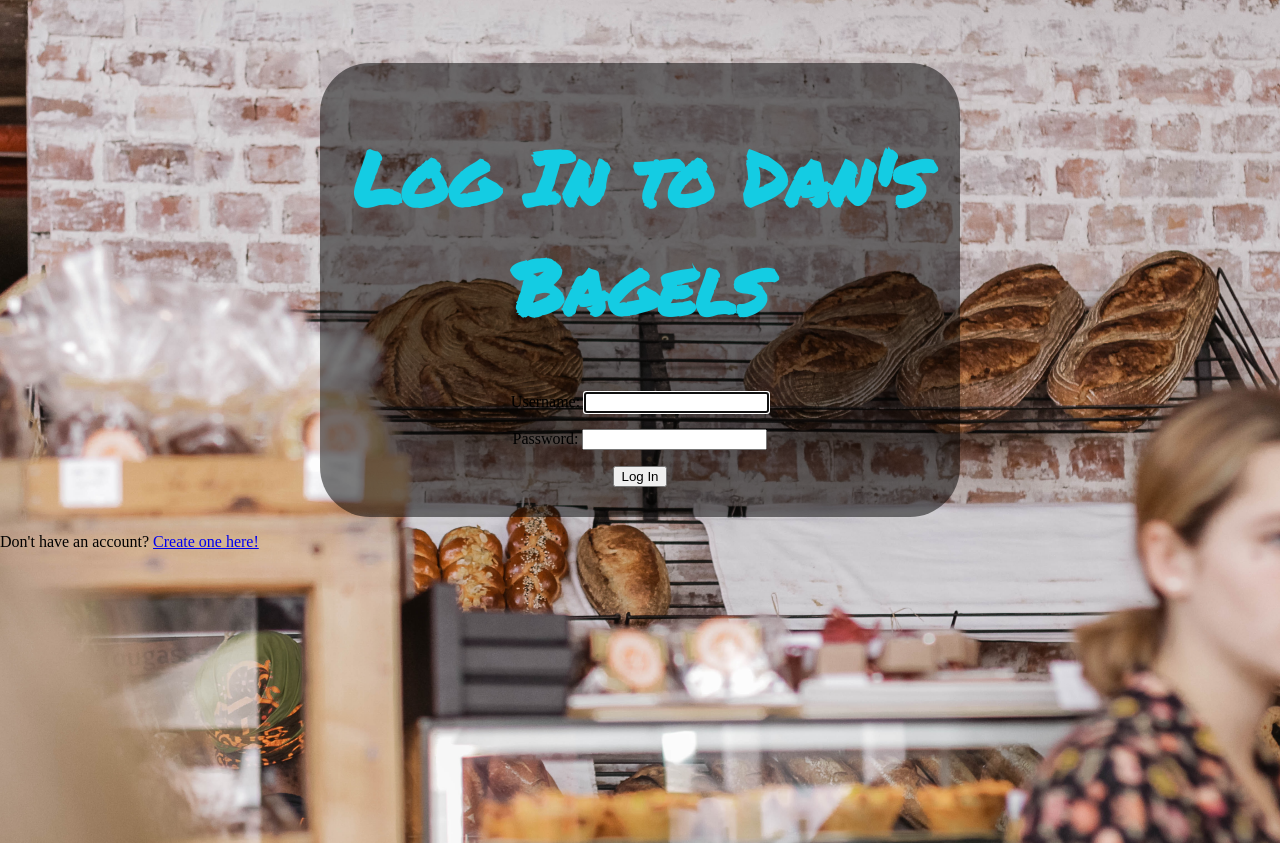
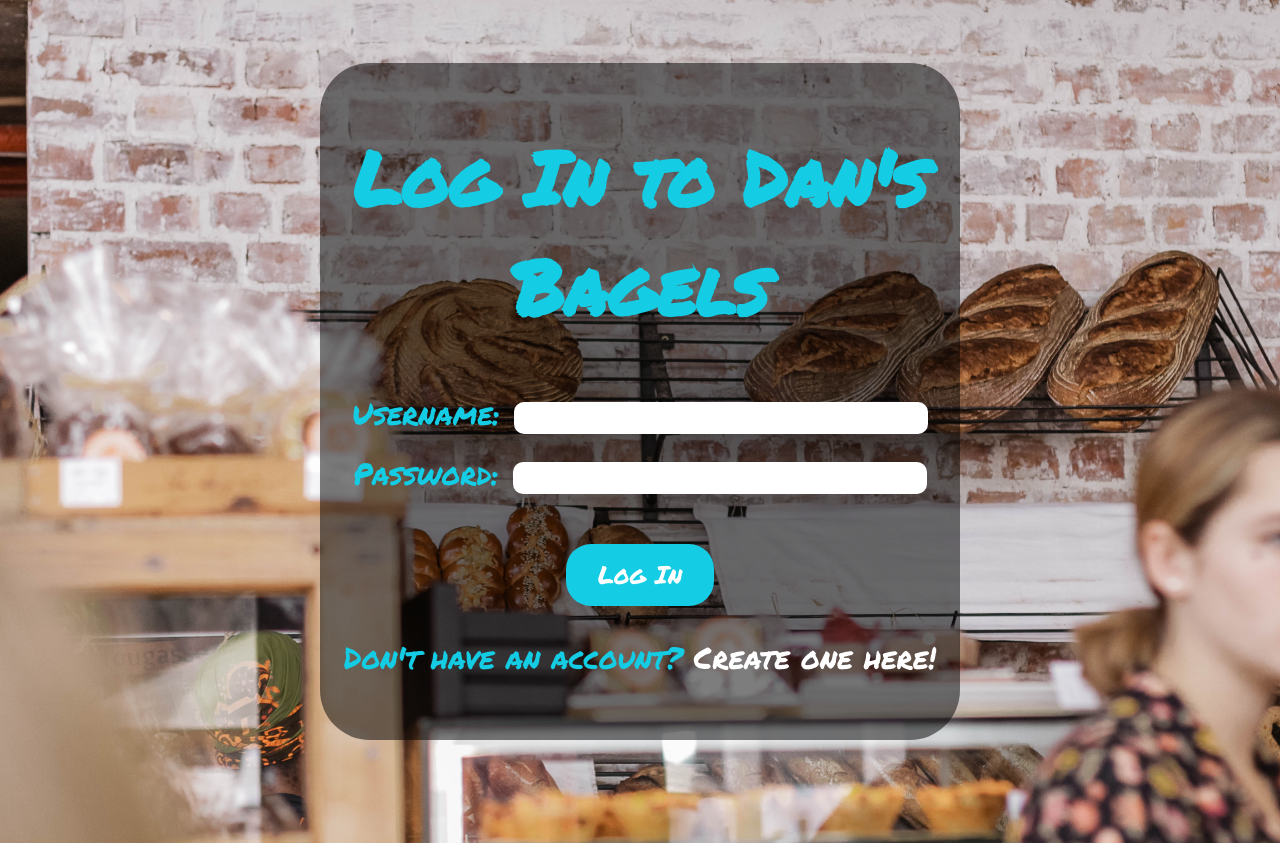
Before and after one commit to daxinator22/bagels-polfwack-tech, a Django app: page /accounts/login/ in a window 1280 px wide. Shown: the part 101-944 px from the top of the page. Run offline with Django 3.2, Linux system fonts and the light colour scheme.

Commit message:
Login page style done

```diff
--- a/src/highFive/home/static/home/style.css
+++ b/src/highFive/home/static/home/style.css
@@ -94,7 +94,7 @@
 	margin-right: 25%;
 }
 
-.get_started{
+.link_button{
 	text-decoration: none;
 	background-color: #14cce3;
 	border-radius: 25px;
@@ -107,9 +107,45 @@
 	padding: 2% 5%;
 }
 
-.get_started:hover{
+.link_button:hover{
 	background-color: #ed850e;
 	color: #14cce3;
+}
+
+.login_button{
+	font-size: 25px;
+}
+
+.create_label{
+	color: #14cce3;
+	font-family: 'Permanent Marker', 'cursive';
+	font-size: 30px;
+}
+
+.create_link{
+	color: white;
+	font-family: 'Permanent Marker', 'cursive';
+	font-size: 30px;
+}
+
+label{
+	color: #14cce3;
+	font-family: 'Permanent Marker', 'cursive';
+	font-size: 30px;
+	margin-right: 10px;
+}
+
+input{
+	height: 30px;
+	width: 400px;
+	border-radius: 10px;
+	border: none;
+	font-size: 20px;
+	padding-left: 12px;
+}
+
+input:focus{
+	outline: none;
 }
 
 body {
--- a/src/highFive/home/templates/home/index.html
+++ b/src/highFive/home/templates/home/index.html
@@ -53,11 +53,11 @@
 			</div>
 			{% if user.is_authenticated %}
 			<div class='button_box'>
-				<a class='get_started' href='{{ button_link }}'>Get Started</a>
+				<a class='link_button' href='{{ button_link }}'>Get Started</a>
 			</div>
 			{% else %}
 			<div class='button_box'>
-				<a class='get_started' href='/accounts/login/'>Get Started</a>
+				<a class='link_button' href='/accounts/login/'>Get Started</a>
 			</div>
 			{% endif %}
 		</div>
--- a/src/highFive/home/templates/registration/login.html
+++ b/src/highFive/home/templates/registration/login.html
@@ -30,13 +30,13 @@
 	<div class='body_page login_body'>
 		<div id='login_box' class="login content_box">
 			<h1 class='login_title'>Log In to Dan's Bagels</h1>
-			    <form action='/accounts/login/' method="post">
+			    <form action='/accounts/login/?next=/home' method="POST">
 				{% csrf_token %}
 				{{ form.as_p }}
-				<button type="submit">Log In</button>
+				<button type="submit" class=' login_button link_button'>Log In</button>
 			    </form>
+			<p class='create_label'>Don't have an account? <a href="/signup" class='create_link menu_link'>Create one here!</a></p>
 		</div>
-        <p>Don't have an account? <a href="/signup">Create one here!</a></p>
 	</div>
     </body>
 </html>
```
Also changed, not shown: src/highFive/db.sqlite3, src/highFive/home/forms.py (line endings or trailing spaces).
